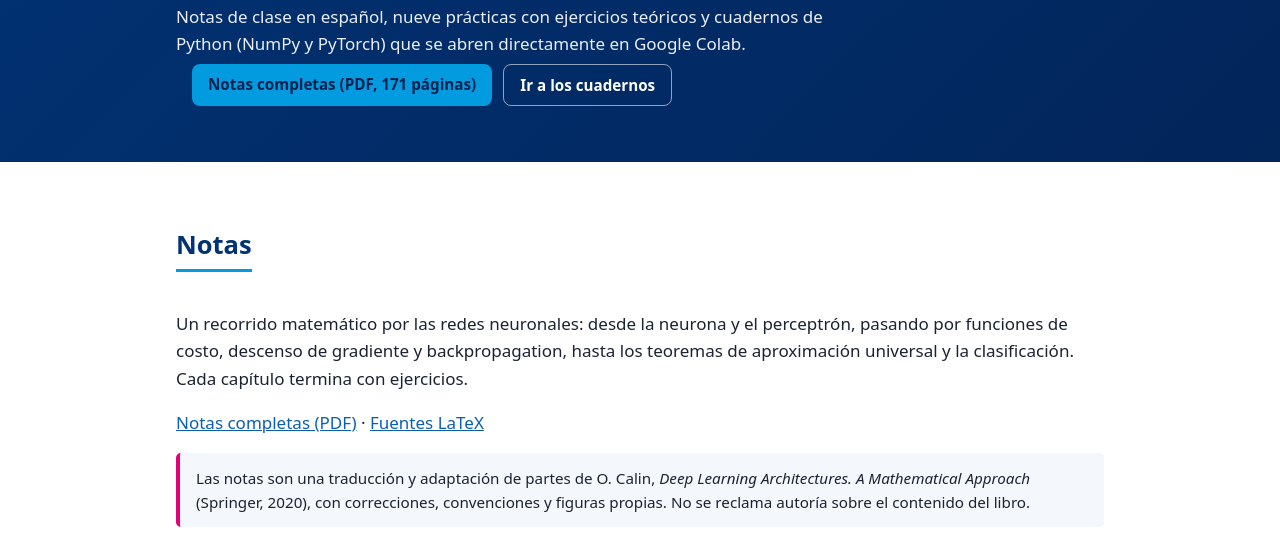
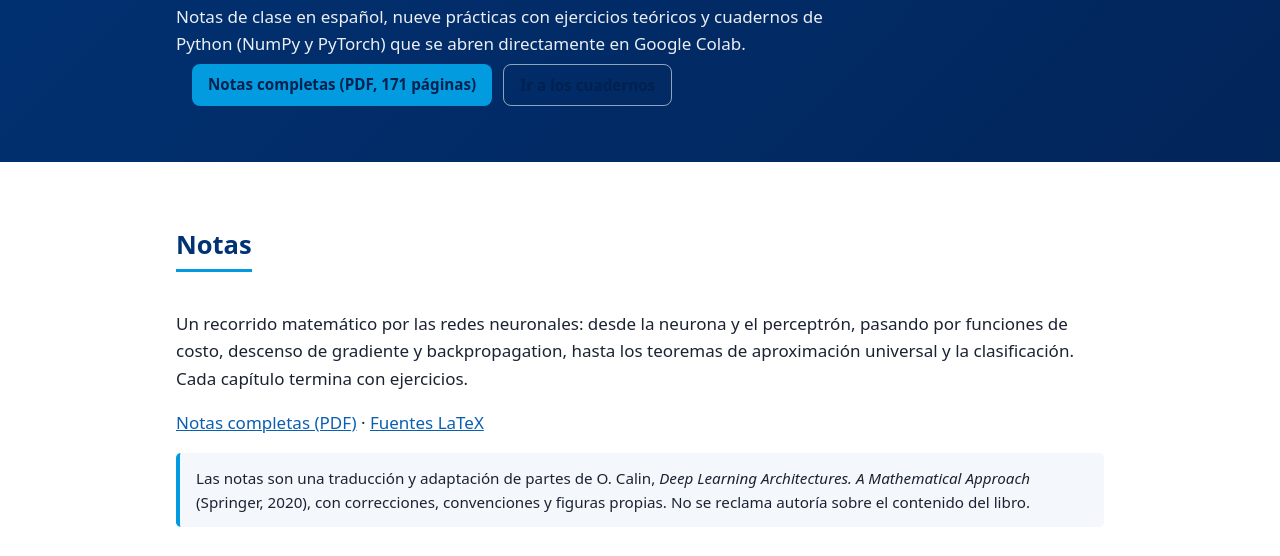
Before and after one commit to jfbonder/fundamentos-aprendizaje-profundo, a plain HTML site: page index.html in a window 1280 px wide. Shown: the part 244-800 px from the top of the page. Drawn offline with Linux system fonts and the light colour scheme.

Commit message:
Reemplazar magenta por celeste

```diff
--- a/index.html
+++ b/index.html
@@ -3,7 +3,7 @@
 <title>Fundamentos matemáticos del aprendizaje profundo</title>
 <meta name="description" content="Notas, prácticas y cuadernos del curso optativo Fundamentos matemáticos del aprendizaje profundo (FCEN-UBA).">
 <style>
-:root{--navy:#013274;--cyan:#029BDF;--mag:#E2017B;--bg:#fff;--fg:#1b2333;--mut:#5b6679;--card:#f4f7fb;--bd:#dbe3ee;--link:#0a5fb0}
+:root{--navy:#013274;--cyan:#029BDF;--bg:#fff;--fg:#1b2333;--mut:#5b6679;--card:#f4f7fb;--bd:#dbe3ee;--link:#0a5fb0}
 @media (prefers-color-scheme:dark){:root{--bg:#0e1522;--fg:#e8edf6;--mut:#9aa7bd;--card:#16203180;--bd:#26344c;--link:#5cc0f5}}
 *{box-sizing:border-box}html{scroll-behavior:smooth;scroll-padding-top:4rem}
 body{margin:0;background:var(--bg);color:var(--fg);font:17px/1.6 system-ui,-apple-system,"Segoe UI",Roboto,sans-serif}
@@ -16,7 +16,7 @@ header.top .brand{font-weight:700;margin-right:auto}
 .hero div{max-width:60rem;margin:auto;padding:0 16px}.hero h1{margin:0 0 .5rem;font-size:clamp(1.8rem,5vw,2.8rem);line-height:1.15}
 .hero p{max-width:42rem;margin:.4rem 0;opacity:.92}.hero .sub{color:var(--cyan);font-weight:600}
 .cta{margin-top:1.4rem;display:flex;flex-wrap:wrap;gap:.7rem}
-.btn,.cta a{display:inline-block;padding:.5rem 1rem;border-radius:.5rem;background:var(--mag);color:#fff!important;text-decoration:none;font-weight:600;font-size:.95rem}
+.btn,.cta a{display:inline-block;padding:.5rem 1rem;border-radius:.5rem;background:var(--cyan);color:#01214f!important;text-decoration:none;font-weight:600;font-size:.95rem}
 .cta a:not(.alt){background:var(--cyan);color:#01214f!important}.cta a:not(.alt):hover{background:#4db8ec}
 .cta a.alt{background:transparent;border:1px solid #ffffff90}
 main{max-width:60rem;margin:auto;padding:0 16px 3rem}
@@ -27,7 +27,7 @@ section{padding-top:2.5rem}h2{color:var(--navy);border-bottom:3px solid var(--cy
 .card h3{margin:0 0 .2rem;font-size:1.05rem}.card p{margin:.2rem 0;color:var(--mut);font-size:.95rem}.card p.links{color:var(--fg)}
 .num{flex:none;width:2.2rem;height:2.2rem;border-radius:50%;background:var(--navy);color:#fff;display:grid;place-items:center;font-weight:700}
 .nb .num{background:var(--cyan)}.nb .btn{padding:.25rem .7rem;font-size:.85rem;margin-right:.4rem}
-.note{background:var(--card);border-left:4px solid var(--mag);padding:.8rem 1rem;border-radius:.3rem;font-size:.95rem}
+.note{background:var(--card);border-left:4px solid var(--cyan);padding:.8rem 1rem;border-radius:.3rem;font-size:.95rem}
 footer{background:var(--navy);color:#dfe8f5;padding:2rem 16px;font-size:.88rem}footer div{max-width:60rem;margin:auto}footer a{color:var(--cyan)}
 </style></head><body>
 <header class="top"><nav><a class="brand" href="#">Aprendizaje profundo</a><a href="#notas">Notas</a><a href="#capitulos">Capítulos</a><a href="#cuadernos">Cuadernos</a><a href="#uso">Cómo usar el material</a><a href="https://github.com/jfbonder/fundamentos-aprendizaje-profundo">Repositorio</a></nav></header>
```
